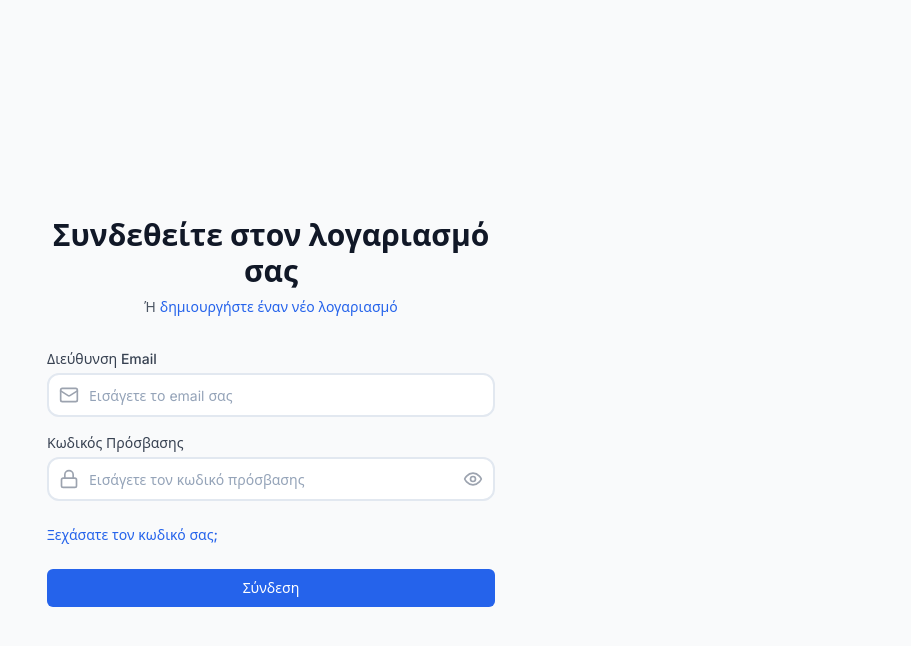
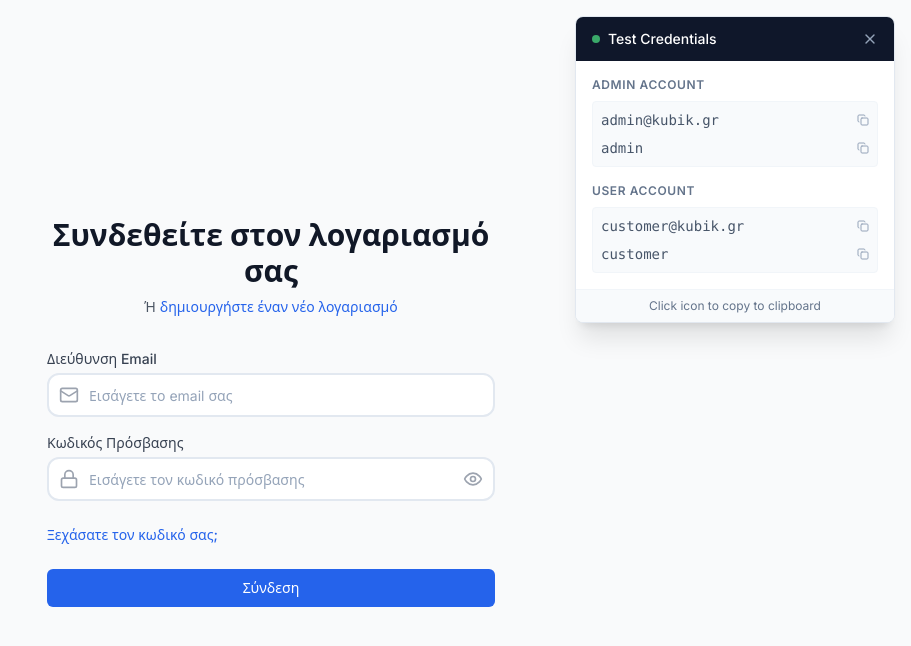
Before and after one commit to dimitrisnimas/KUBIK-Portal, a React (Vite) app in the folder frontend/: page /login in a window 1280 px wide. Shown: the top 646 px of the page, without its empty margins (369-1280 px from the left). Built offline with nearby package versions, Linux system fonts and the light colour scheme; no server answers.

Commit message:
Implement Credentials PopUp in /login

```diff
--- a/frontend/src/pages/Login.jsx
+++ b/frontend/src/pages/Login.jsx
@@ -4,6 +4,7 @@ import { useForm } from 'react-hook-form'
 import { useAuth } from '../contexts/AuthContext'
 import { Eye, EyeOff, Mail, Lock } from 'lucide-react'
 import toast from 'react-hot-toast'
+import TestCredentialsPopup from '../components/TestCredentialsPopup'
 
 export default function Login() {
   const [showPassword, setShowPassword] = useState(false)
@@ -32,6 +33,7 @@ export default function Login() {
 
   return (
     <div className="min-h-screen flex items-center justify-center bg-gray-50 py-12 px-4 sm:px-6 lg:px-8">
+      <TestCredentialsPopup />
       <div className="max-w-md w-full space-y-8">
         <div>
           <h2 className="mt-6 text-center text-3xl font-extrabold text-gray-900">
```
